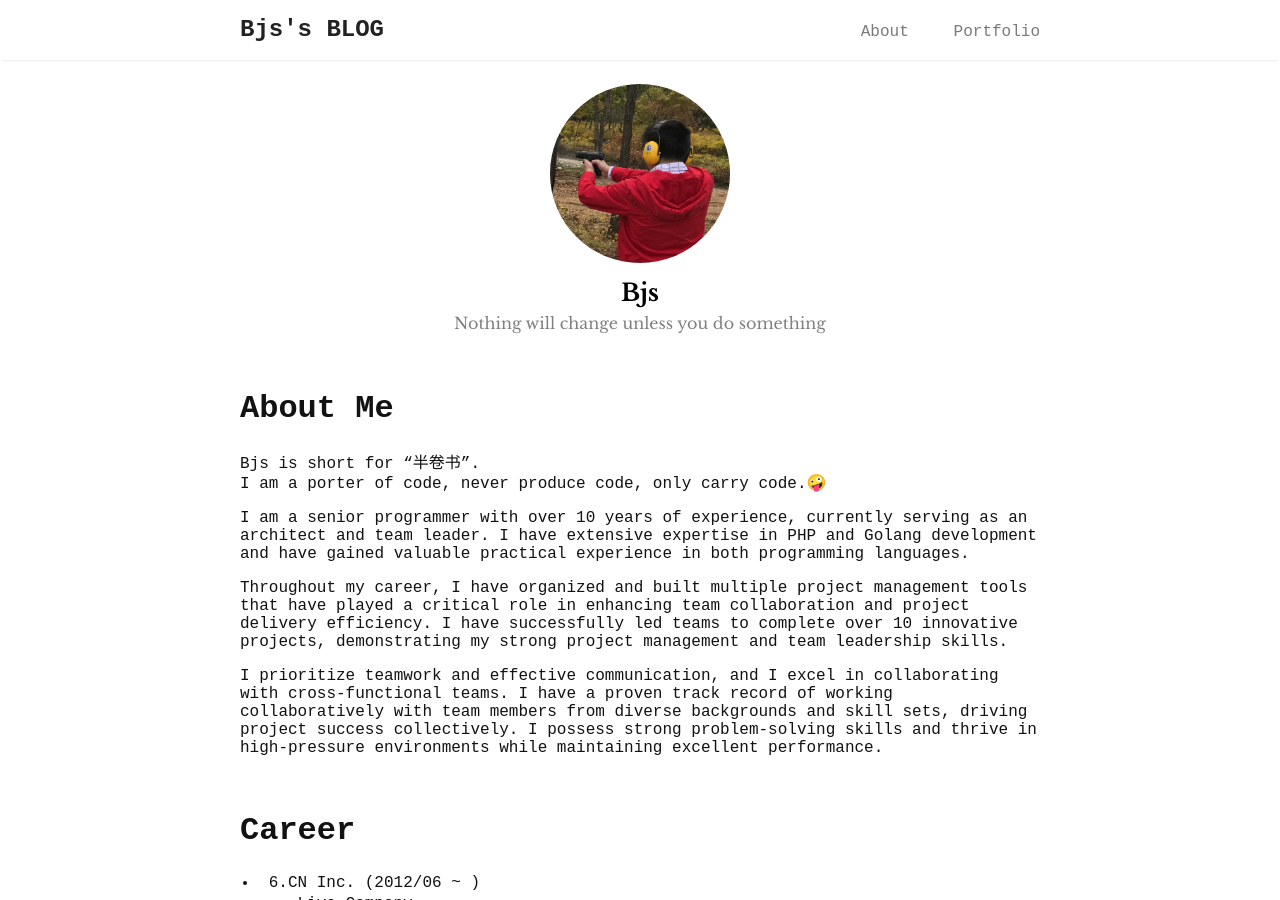
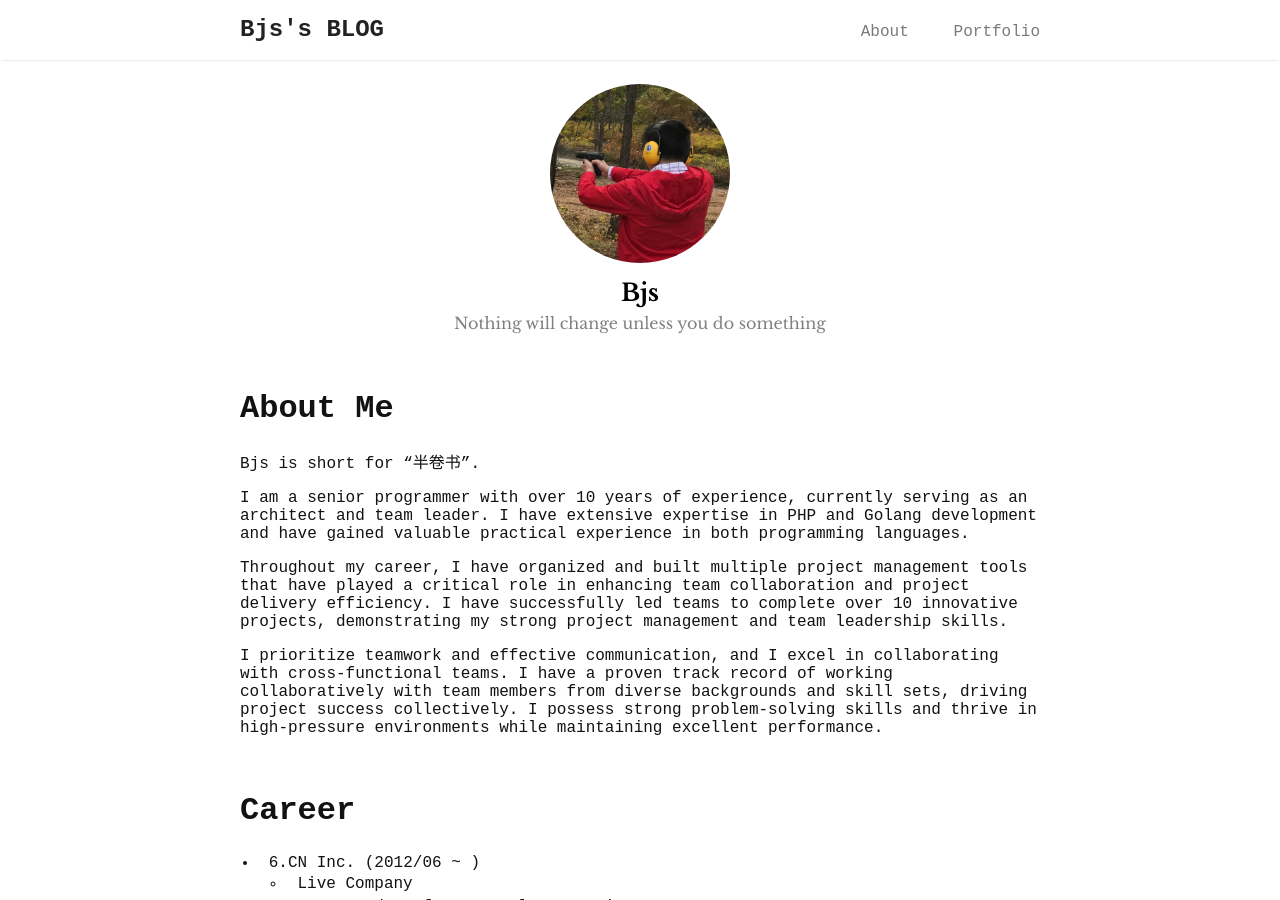
Before and after one commit to banjuanshu/banjuanshu.github.io, a Jekyll site: the page built from docs/index.md, in a window 1280 px wide and 900 px high. Built offline with Jekyll 4.4.1, drawn with Linux system fonts in a browser that asks for light colours.

Commit message:
fix(index): modify about me

```diff
--- a/docs/index.md
+++ b/docs/index.md
@@ -6,7 +6,6 @@ layout: about
 
 # About Me
 Bjs is short for "半卷书".<br>
-I am a porter of code, never produce code, only carry code.🤪<br>
 
 I am a senior programmer with over 10 years of experience, currently serving as an architect and team leader. I have extensive expertise in PHP and Golang development and have gained valuable practical experience in both programming languages.
 
```
